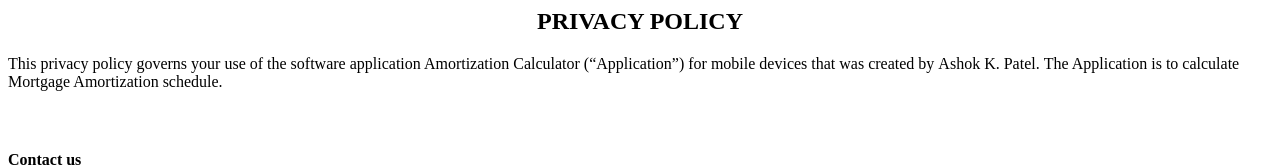
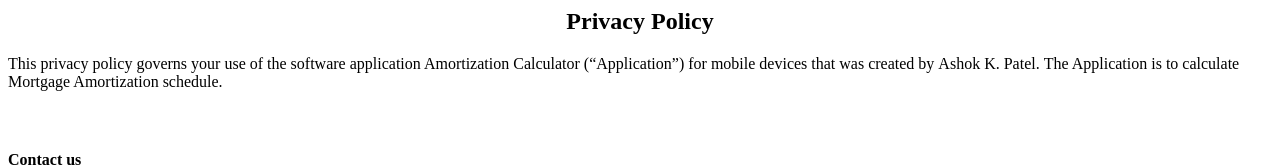
Before and after one commit to apgit/amortpro, a plain HTML site: page index.html in a window 1280 px wide. Shown: the top 167 px of the page. Drawn offline with Linux system fonts and the light colour scheme.

Commit message:
Update index.html

```diff
--- a/index.html
+++ b/index.html
@@ -1,4 +1,4 @@
-<h2 style="text-align: center;">PRIVACY POLICY</h2>
+<h2 style="text-align: center;">Privacy Policy</h2>
 <p></p>
 <p>This privacy policy governs your use of the software application Amortization Calculator (“Application”) for mobile devices that was created by&nbsp;Ashok K. Patel.&nbsp;The Application is&nbsp;to calculate Mortgage Amortization schedule.&nbsp;</p>
 <h4>&nbsp;</h4>
```
